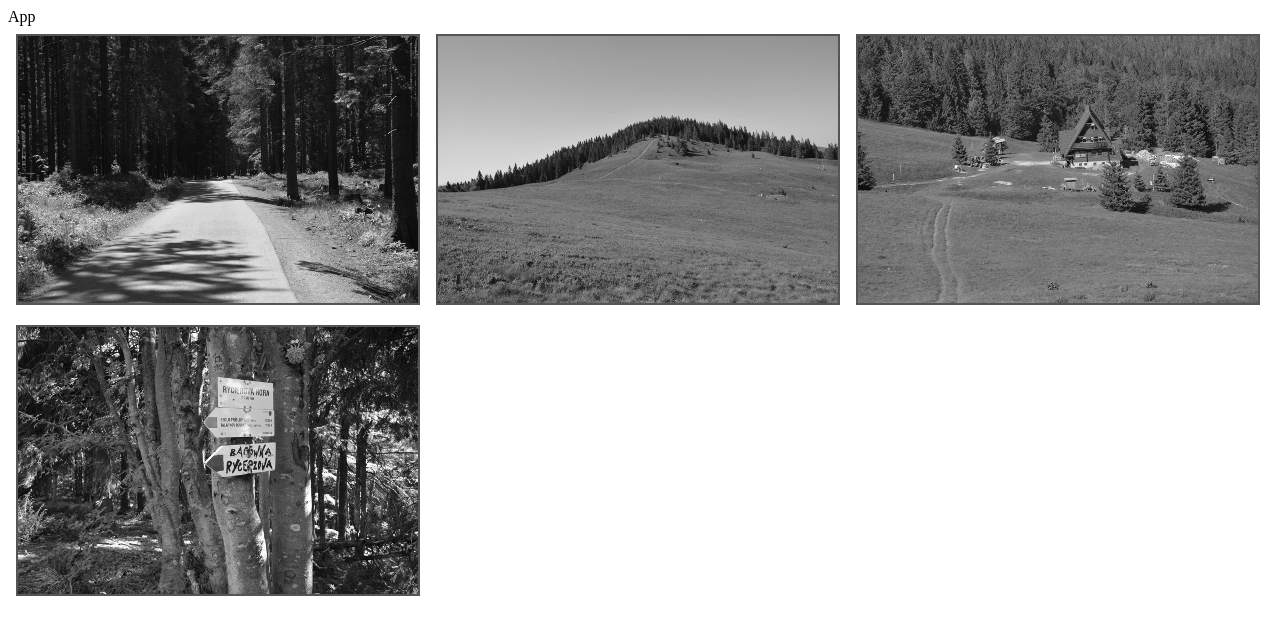
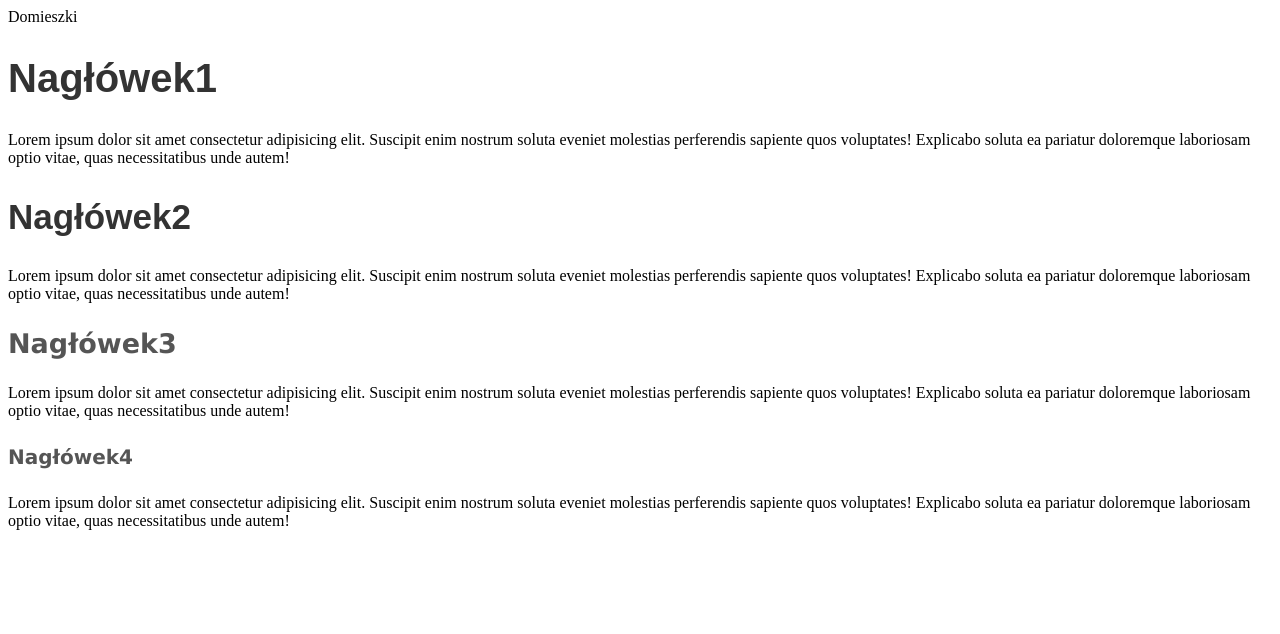
Before and after one commit to kbloski/scss_kurs, a Vue app in the folder vue-project/: page / in a window 1280 px wide. Shown: the top 634 px of the page. Built offline with nearby package versions, Linux system fonts and the light colour scheme.

Commit message:
Domieszki

```diff
--- a/vue-project/src/App.vue
+++ b/vue-project/src/App.vue
@@ -1,7 +1,7 @@
 <template>
-    <div>
-        App
-    </div>
+    <!-- <div> -->
+        <!-- App -->
+    <!-- </div> -->
     <sass-learn></sass-learn>
 
 </template>
--- a/vue-project/src/components/sass/index.vue
+++ b/vue-project/src/components/sass/index.vue
@@ -1,16 +1,22 @@
 <template>
     <!-- <l1-zmienne></l1-zmienne> -->
-    <l2_zmienne_part2></l2_zmienne_part2>
+    <!-- <l2_zmienne_part2></l2_zmienne_part2> -->
+    <!-- <l3_listy></l3_listy> -->
+    <l4_domieszki></l4_domieszki>
 </template>
 
 <script>
 import l1Zmienne from './l1_zmienne.vue';
 import l2_zmienne_part2 from './l2_zmienne_part2.vue';
+import l3_listy from './l3_listy.vue';
+import l4_domieszki from './l4_domieszki.vue';
 
 export default {
     components: {
         l1Zmienne,
-        l2_zmienne_part2
+        l2_zmienne_part2,
+        l3_listy,
+        l4_domieszki
     }
 }
 </script>
--- a/vue-project/src/components/sass/l2_zmienne_part2.vue
+++ b/vue-project/src/components/sass/l2_zmienne_part2.vue
@@ -21,6 +21,7 @@ $image-2-name: '02';
 $image-3-name: '03';
 $image-4-name: '04';
 
+// dynamic path
 $image-1: url('#{$images-main-folder}/#{$color-or-greyscale}/#{$image-1-name}.#{$ext}');
 $image-2: url('#{$images-main-folder}/#{$color-or-greyscale}/#{$image-2-name}.#{$ext}');
 $image-3: url('#{$images-main-folder}/#{$color-or-greyscale}/#{$image-3-name}.#{$ext}');
@@ -34,6 +35,7 @@ $class-2: 'image-2';
 $class-3: 'image-3';
 $class-4: 'image-4';
 
+// dynamic name class
 #{$div-element} {
     width: $div-width;
     height: $div-height;
@@ -46,6 +48,8 @@ $class-4: 'image-4';
 }
 
 .#{$class-1}{
+
+    // dynamic name properties
     #{$b-img}: $image-1;
 }
 .#{$class-2}{
--- /dev/null
+++ b/vue-project/src/components/sass/l3_listy.vue
@@ -0,0 +1,39 @@
+<template>
+    <div>Elementy listy:</div>
+    <div>Długość listy:</div>
+    <div>Pierwszy el listy:</div>
+    <div>Drugi el listy:</div>
+    <div>Ostatni el listy:</div>
+    <div>Drugi el zagnieżdzonej listy pod indexem 2:</div>
+</template>
+
+<style lang="scss" scoped>
+$list: 14, 21 3 4 5, 10, (222, 22, 2221, 22222); // lista wartości
+$length: length($list); // długość listy
+$first: nth($list, 1); // wybór elementu listy
+$second: nth($list, 2);
+$last: nth($list, 3);
+$list2-second-el: nth(nth($list, 2), 2); // drugi el zagnieżdzonej listy
+
+$elementTag: div;
+
+#{$elementTag}:nth-child(1)::after {
+    content: '#{$list}';
+}
+#{$elementTag}:nth-child(2)::after {
+    content: '#{$length}';
+}
+#{$elementTag}:nth-child(3)::after {
+    content: '#{$first}';
+}
+#{$elementTag}:nth-child(4)::after {
+    content: '#{$second}';
+}
+#{$elementTag}:nth-child(5)::after {
+    content: '#{$last}';
+}
+#{$elementTag}:nth-child(#{5+1})::after {
+    content: '#{$list2-second-el}';
+}
+
+</style>
--- /dev/null
+++ b/vue-project/src/components/sass/l4_domieszki.vue
@@ -0,0 +1,81 @@
+<template>
+    <div>Domieszki</div>
+    <h1>Nagłówek1</h1>
+    <p>
+        Lorem ipsum dolor sit amet consectetur adipisicing elit. Suscipit enim nostrum
+        soluta eveniet molestias perferendis sapiente quos voluptates! Explicabo soluta ea
+        pariatur doloremque laboriosam optio vitae, quas necessitatibus unde autem!
+    </p>
+    <h2>Nagłówek2</h2>
+    <p>
+        Lorem ipsum dolor sit amet consectetur adipisicing elit. Suscipit enim nostrum
+        soluta eveniet molestias perferendis sapiente quos voluptates! Explicabo soluta ea
+        pariatur doloremque laboriosam optio vitae, quas necessitatibus unde autem!
+    </p>
+    <h3>Nagłówek3</h3>
+    <p>
+        Lorem ipsum dolor sit amet consectetur adipisicing elit. Suscipit enim nostrum
+        soluta eveniet molestias perferendis sapiente quos voluptates! Explicabo soluta ea
+        pariatur doloremque laboriosam optio vitae, quas necessitatibus unde autem!
+    </p>
+    <h4>Nagłówek4</h4>
+    <p>
+        Lorem ipsum dolor sit amet consectetur adipisicing elit. Suscipit enim nostrum
+        soluta eveniet molestias perferendis sapiente quos voluptates! Explicabo soluta ea
+        pariatur doloremque laboriosam optio vitae, quas necessitatibus unde autem!
+    </p>
+</template>
+
+<style lang="scss" scoped>
+
+$margin-1: 30px;
+$margin-2: 25px;
+
+@mixin pading-adnd-aglin
+{
+    padding: 0px 20px 0px20px;
+    text-align: justify;
+}
+
+@mixin h1-h2
+{
+    font-family: "Arial";
+    margin-top: $margin-1;
+    margin-bottom: $margin-1;
+    color: #333;
+}
+
+@mixin h3-h4
+{
+    font-family: "Verdana";
+    margin-top: $margin-2;
+    margin-bottom: $margin-2;
+    color: #555;
+}
+
+h1, h2 {
+    @include pading-adnd-aglin();
+    @include h1-h2();
+}
+h1 {
+    font-size: 40px;
+}
+
+h2 {
+    font-size: 35px;
+}
+
+h3, h4 {
+    @include pading-adnd-aglin();
+    @include h3-h4();
+}
+
+h3 {
+    font-size: 27px;
+}
+
+h4 {
+    font-size: 20px;
+}
+
+</style>
```
